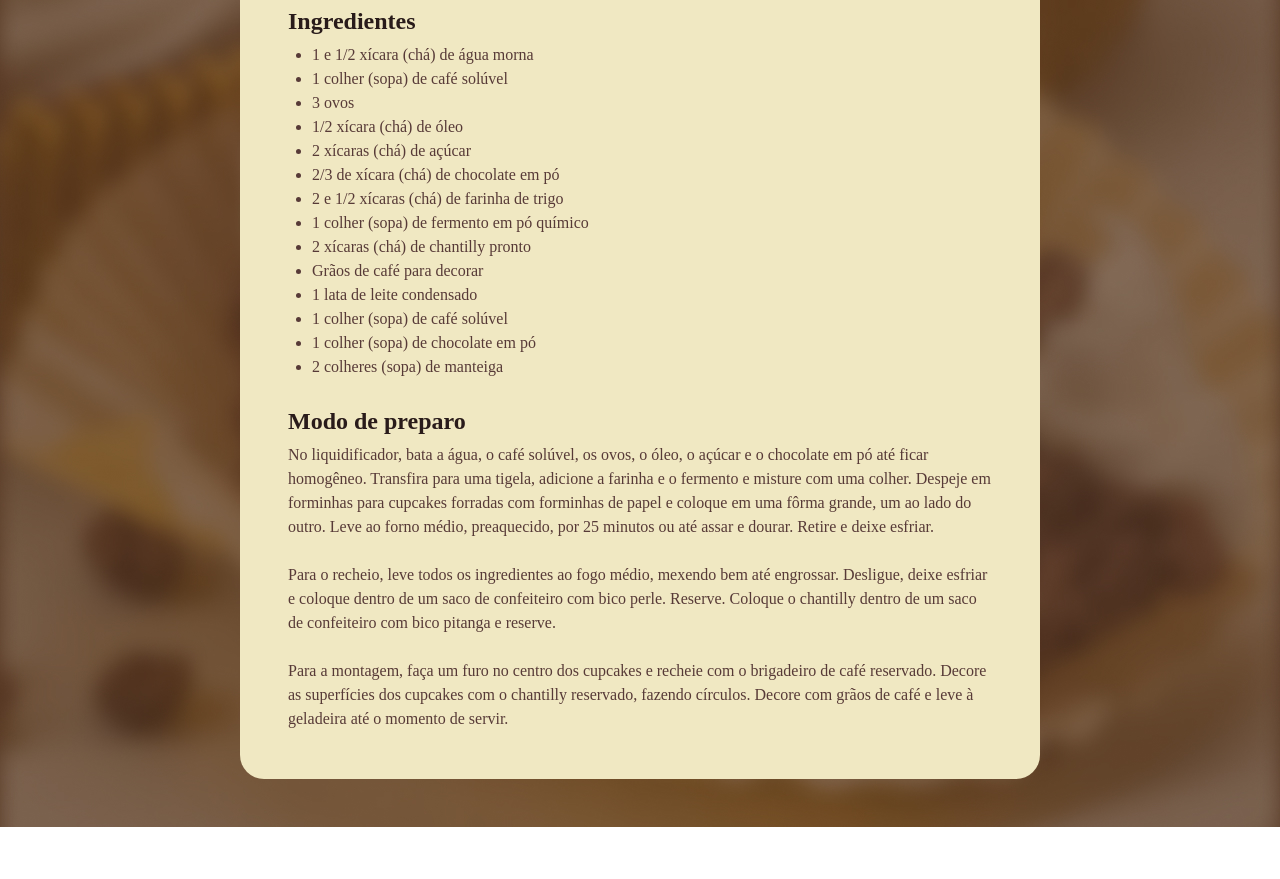
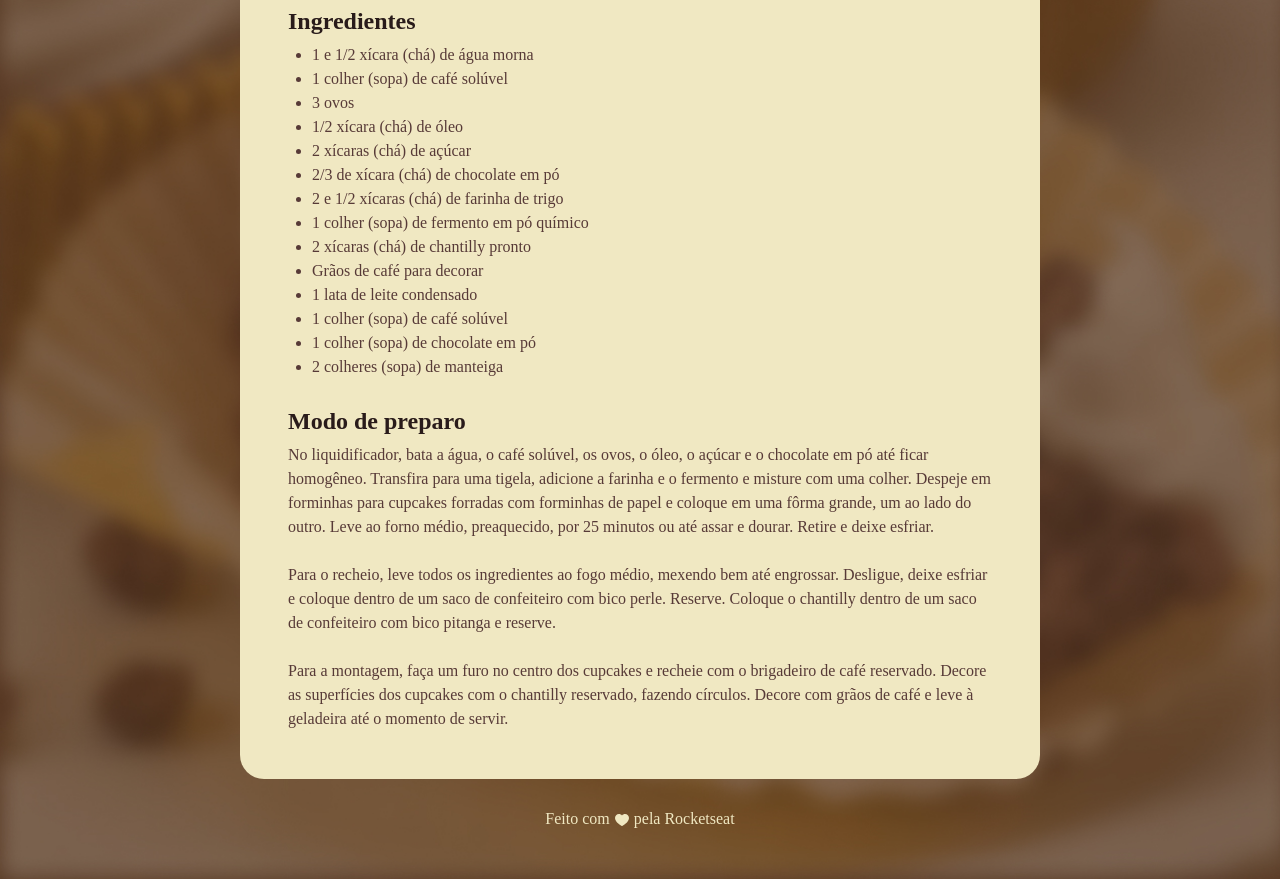
Before and after one commit to chicao07/Projeto.rockset, a plain HTML site: page index.html in a window 1280 px wide. Shown: the part 720-1599 px from the top of the page. Before the commit the page ends 1547 px from the top, so only its background shows below. Drawn offline with Linux system fonts and the light colour scheme; a web font is replaced by a local one.

Commit message:
adicionando roda pé

```diff
--- a/index.html
+++ b/index.html
@@ -50,5 +50,9 @@
       </section>
     </main>
   </div>
+  <footer>
+    Feito com
+    <img src="assets/ph_heart-fill.svg" alt="Coraçao">
+    pela Rocketseat</footer>
 </body>
 </html>
--- a/style.css
+++ b/style.css
@@ -18,7 +18,7 @@ body {
   width: 800px;
   padding: 24px;
   background-color: #f0e8c2; border-radius: 24px;
-  margin: 48px auto;
+  margin: 48px auto 28px;
   box-sizing: border-box;
 }
 
@@ -53,3 +53,13 @@ ul {
   padding-left: 24px;
   box-sizing: border-box;
 }
+
+footer {
+  color: #F0E8C2;
+  text-align: center;
+  padding-bottom: 48px;
+}
+
+footer img {
+  vertical-align: middle;
+}
```
Also changed, not shown: assets/ph_heart-fill.svg (added).
